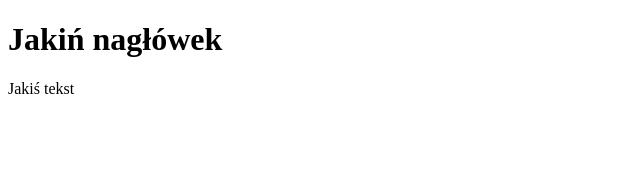
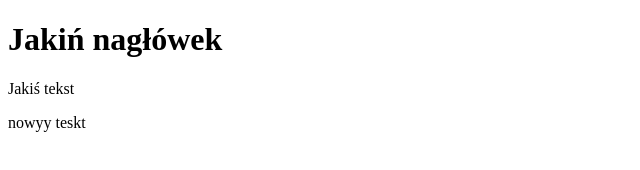
Before and after one commit to KlaudiaHa/git-test, a plain HTML site: page index.html in a window 1280 px wide. Shown: the full height of the page, 0-640 px from the left. Drawn offline with Linux system fonts and the light colour scheme.

Commit message:
Nowy paragraf

```diff
--- a/index.html
+++ b/index.html
@@ -10,5 +10,6 @@
     <h1>Jakiń nagłówek</h1>
     <p>Jakiś tekst</p>
 
+    <p>nowyy teskt</p>
 </body>
 </html>
```
